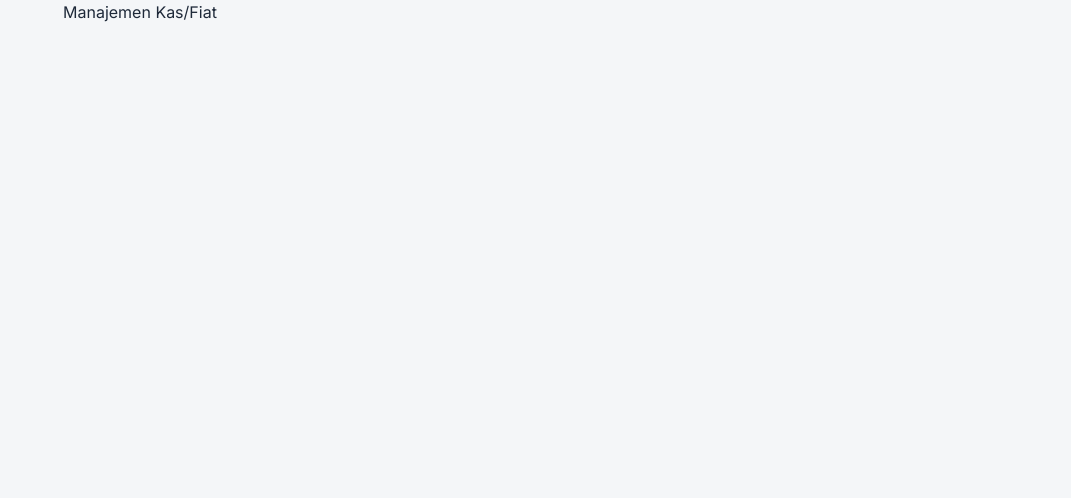
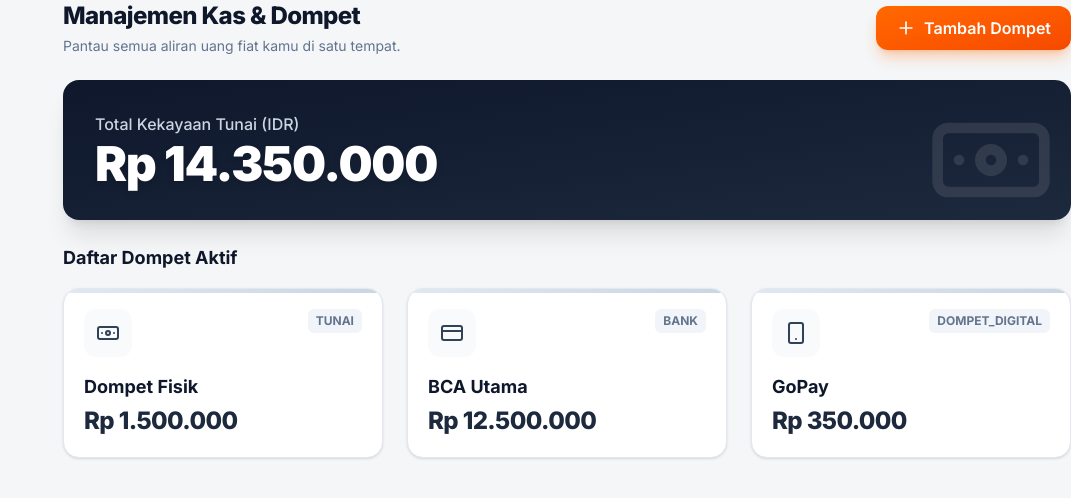
Before and after one commit to roisanwr/mykanz, a Next.js app: page /wallets in a window 1280 px wide. Shown: the top 498 px of the page, without its empty margins (209-1280 px from the left). Built offline with nearby package versions, Linux system fonts and the light colour scheme; no server answers.

Commit message:
Dark&lightMode

```diff
--- a/app/(dashboard)/wallets/page.tsx
+++ b/app/(dashboard)/wallets/page.tsx
@@ -1,8 +1,102 @@
+import { Plus, CreditCard, Banknote, Smartphone, ArrowRightLeft, TrendingUp, TrendingDown } from 'lucide-react';
+
+// ==========================================
+// 1. MOCK DATA (Nanti diganti pakai Prisma/DB)
+// ==========================================
+const mockWallets = [
+  { id: '1', name: 'Dompet Fisik', type: 'TUNAI', balance: 1500000, currency: 'IDR' },
+  { id: '2', name: 'BCA Utama', type: 'BANK', balance: 12500000, currency: 'IDR' },
+  { id: '3', name: 'GoPay', type: 'DOMPET_DIGITAL', balance: 350000, currency: 'IDR' },
+];
+
+const mockTotalBalance = mockWallets.reduce((acc, curr) => acc + curr.balance, 0);
+
+// Helper untuk format Rupiah
+const formatRupiah = (angka: number) => {
+  return new Intl.NumberFormat('id-ID', { style: 'currency', currency: 'IDR', minimumFractionDigits: 0 }).format(angka);
+};
+
+// Helper untuk memilih Ikon berdasarkan tipe dompet
+const getWalletIcon = (type: string) => {
+  switch (type) {
+    case 'TUNAI': return <Banknote className="w-6 h-6" />;
+    case 'BANK': return <CreditCard className="w-6 h-6" />;
+    case 'DOMPET_DIGITAL': return <Smartphone className="w-6 h-6" />;
+    default: return <CreditCard className="w-6 h-6" />;
+  }
+};
+
+// ==========================================
+// 2. KOMPONEN HALAMAN UTAMA
+// ==========================================
 export default function WalletsPage() {
   return (
-    <div>
-      <h1>Manajemen Kas/Fiat</h1>
-      {/* Wallets content di sini */}
+    <div className="space-y-6">
+
+      {/* --- HEADER SECTION --- */}
+      <div className="flex flex-col sm:flex-row sm:items-center sm:justify-between gap-4">
+        <div>
+          <h1 className="text-2xl font-extrabold text-slate-900 dark:text-white tracking-tight">
+            Manajemen Kas & Dompet
+          </h1>
+          <p className="text-sm text-slate-500 dark:text-slate-400 mt-1">
+            Pantau semua aliran uang fiat kamu di satu tempat.
+          </p>
+        </div>
+
+        <button className="flex items-center justify-center gap-2 bg-gradient-to-br from-orange-500 to-orange-600 hover:from-orange-600 hover:to-orange-700 text-white px-5 py-2.5 rounded-xl font-semibold shadow-lg shadow-orange-500/30 hover:scale-105 transition-all duration-300">
+          <Plus className="w-5 h-5" />
+          Tambah Dompet
+        </button>
+      </div>
+
+      {/* --- STATISTIC CARD --- */}
+      <div className="bg-gradient-to-br from-slate-900 to-slate-800 dark:from-slate-800 dark:to-slate-900 rounded-2xl p-6 sm:p-8 text-white shadow-xl relative overflow-hidden group">
+        <div className="absolute top-0 right-0 p-8 opacity-10 transform translate-x-4 -translate-y-4 group-hover:scale-110 group-hover:rotate-12 transition-transform duration-700">
+          <Banknote className="w-32 h-32" />
+        </div>
+        <div className="relative z-10">
+          <p className="text-slate-300 font-medium mb-1">Total Kekayaan Tunai (IDR)</p>
+          <h2 className="text-4xl sm:text-5xl font-black tracking-tight drop-shadow-md">
+            {formatRupiah(mockTotalBalance)}
+          </h2>
+        </div>
+      </div>
+
+      {/* --- WALLET GRID SECTION --- */}
+      <div>
+        <h3 className="text-lg font-bold text-slate-900 dark:text-white mb-4">Daftar Dompet Aktif</h3>
+        <div className="grid grid-cols-1 sm:grid-cols-2 lg:grid-cols-3 gap-4 lg:gap-6">
+          {mockWallets.map((wallet) => (
+            <div
+              key={wallet.id}
+              className="bg-white dark:bg-slate-800 border border-slate-200 dark:border-slate-700/80 rounded-2xl p-5 shadow-sm hover:shadow-md hover:border-orange-300 dark:hover:border-orange-500/50 transition-all duration-300 group cursor-pointer relative overflow-hidden"
+            >
+              {/* Dekorasi Garis Atas */}
+              <div className="absolute top-0 left-0 w-full h-1 bg-gradient-to-r from-slate-200 to-slate-300 dark:from-slate-700 dark:to-slate-600 group-hover:from-orange-400 group-hover:to-orange-600 transition-all duration-300"></div>
+
+              <div className="flex justify-between items-start mb-4">
+                <div className="p-3 bg-slate-50 dark:bg-slate-700/50 rounded-xl text-slate-700 dark:text-slate-300 group-hover:bg-orange-50 group-hover:text-orange-600 dark:group-hover:bg-orange-500/10 dark:group-hover:text-orange-400 transition-colors">
+                  {getWalletIcon(wallet.type)}
+                </div>
+                <span className="text-xs font-bold px-2 py-1 bg-slate-100 dark:bg-slate-700 text-slate-500 dark:text-slate-400 rounded-md">
+                  {wallet.type}
+                </span>
+              </div>
+
+              <div>
+                <h4 className="text-lg font-bold text-slate-900 dark:text-white mb-1 group-hover:text-orange-600 dark:group-hover:text-orange-400 transition-colors">
+                  {wallet.name}
+                </h4>
+                <p className="text-2xl font-extrabold text-slate-800 dark:text-slate-100 tracking-tight">
+                  {formatRupiah(wallet.balance)}
+                </p>
+              </div>
+            </div>
+          ))}
+        </div>
+      </div>
+
     </div>
   );
 }
--- a/app/globals.css
+++ b/app/globals.css
@@ -1,4 +1,9 @@
+/* app/globals.css */
 @import "tailwindcss";
+
+/* Tambahkan baris ini untuk mengaktifkan class-based Dark Mode di v4! */
+@custom-variant dark (&:where(.dark, .dark *));
+
 
 /* Tema Kustom Kanz */
 @theme {
@@ -51,34 +56,27 @@
   }
 }
 
-@layer utilities {
-  .sudut-custom {
-    border-radius: var(--lengkung-kotak) !important;
+/* Di dalam app/globals.css, ubah bagian ini: */
+@layer base {
+  :root {
+    --jarak-atas-header: 12px;
+    --jarak-kiri-kanan: 16px;
+    --jarak-bawah: 12px;
+    --lebar-sidebar: 260px;
+    --jarak-antar-elemen: 20px;
+    --lengkung-kotak: 16px;
   }
 
-  .card-hover {
-    transition: all 0.3s cubic-bezier(0.4, 0, 0.2, 1);
-  }
-  .card-hover:hover {
-    transform: translateY(-4px) scale(1.01);
+  body {
+    /* Hapus h-screen, overflow-hidden, flex, flex-col di sini */
+    @apply bg-[#f4f6f8] text-gray-800 font-sans transition-colors duration-300;
   }
 
-  .glow-orange-hover:hover {
-    box-shadow: 0 10px 25px -5px rgba(249, 115, 22, 0.3), 0 8px 10px -6px rgba(249, 115, 22, 0.1);
-    border-color: rgba(249, 115, 22, 0.3);
-  }
-
-  .glass-panel {
-    background: rgba(255, 255, 255, 0.7);
-    backdrop-filter: blur(10px);
-    -webkit-backdrop-filter: blur(10px);
-  }
-
-  /* Perlu target manual buat dark mode kalau pake utility class */
-  :is(.dark .glass-panel) {
-    background: rgba(30, 41, 59, 0.7);
+  .dark body {
+    @apply bg-[#0f172a] text-gray-100;
   }
 }
+
 
 /* Animasi Keyframes */
 @keyframes float {
--- a/components/DashboardLayout.tsx
+++ b/components/DashboardLayout.tsx
@@ -1,7 +1,7 @@
 // components/DashboardLayout.tsx
 'use client'
 
-import { useState } from 'react'
+import { useState, useEffect } from 'react'
 import Link from 'next/link'
 import { usePathname } from 'next/navigation'
 import { logOut } from '@/actions/auth.actions'
@@ -29,8 +29,38 @@ export default function DashboardLayout({ children, user }: { children: React.Re
   const userName = user?.name || 'Sultan'
   const userInitials = userName.charAt(0).toUpperCase()
 
+  // ==========================================
+  // FITUR DARK MODE SPESIAL SPARKY 🦇
+  // ==========================================
+  const [isDarkMode, setIsDarkMode] = useState(false)
+
+  // Cek tema saat komponen pertama kali dimuat (anti reset pas refresh!)
+  useEffect(() => {
+    const savedTheme = localStorage.getItem('theme')
+    const prefersDark = window.matchMedia('(prefers-color-scheme: dark)').matches
+
+    // Kalau sebelumnya user milih dark, ATAU belum pernah milih tapi sistem OS-nya dark
+    if (savedTheme === 'dark' || (!savedTheme && prefersDark)) {
+      document.documentElement.classList.add('dark')
+      setIsDarkMode(true)
+    } else {
+      document.documentElement.classList.remove('dark')
+      setIsDarkMode(false)
+    }
+  }, [])
+
+  // Fungsi toggle yang langsung menyimpan pilihan ke Browser Storage
   const toggleDarkMode = () => {
-    document.documentElement.classList.toggle('dark')
+    const html = document.documentElement
+    if (isDarkMode) {
+      html.classList.remove('dark')
+      localStorage.setItem('theme', 'light')
+      setIsDarkMode(false)
+    } else {
+      html.classList.add('dark')
+      localStorage.setItem('theme', 'dark')
+      setIsDarkMode(true)
+    }
   }
 
   return (
```
